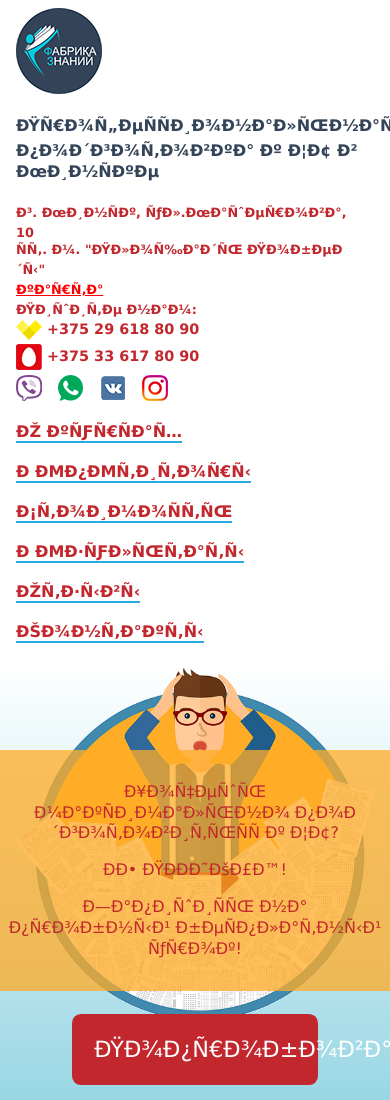
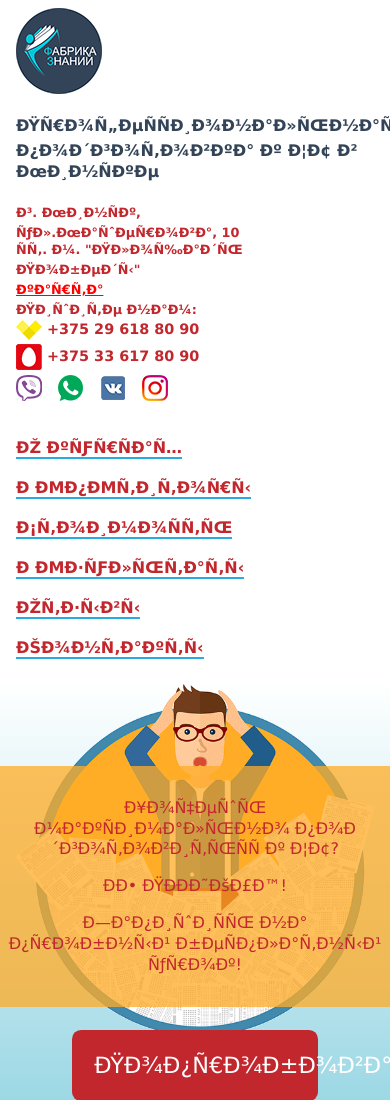
Before and after one commit to aisteron/ct.local, a PHP site: page /new/ in a window 390 px wide; the page is wider, and only the part inside the window is pictured. Shown: the top 1100 px of that part. Run offline with PHP 8.4, Linux system fonts and the light colour scheme.

Commit message:
w15.11 fixbugs

```diff
--- a/new/assets/build/css/index.css
+++ b/new/assets/build/css/index.css
@@ -112,6 +112,11 @@ body {
     padding-right: 1rem;
   }
 }
+@media (max-width: 433px) {
+  .wrap header {
+    float: none;
+  }
+}
 .wrap .menu ul {
   display: flex;
   justify-content: space-between;
@@ -149,6 +154,11 @@ body {
   }
   .wrap .menu ul li {
     line-height: 2.5;
+  }
+}
+@media (max-width: 433px) {
+  .wrap .menu {
+    padding-top: 0rem;
   }
 }
 .wrap .container {
@@ -1085,7 +1095,7 @@ body {
   display: none;
   position: fixed;
   /* Stay in place */
-  z-index: 1;
+  z-index: 2;
   /* Sit on top */
   left: 0;
   top: 0;
--- a/new/assets/src/css/index.less
+++ b/new/assets/src/css/index.less
@@ -152,6 +152,9 @@ body
 				}
 			}
 
+		}
+		@media (max-width:433px) {
+			float:none;
 		}
 
 	} // header
@@ -204,6 +207,10 @@ body
 				}
 			}
 		}
+		@media (max-width:433px) {
+			padding-top:0rem;
+		}
+
 	} // .menu
 
 	.container
@@ -1449,7 +1456,7 @@ body
 		{
 			display:none;
 			position: fixed; /* Stay in place */
-			z-index: 1; /* Sit on top */
+			z-index: 2; /* Sit on top */
 			left: 0;
 			top: 0;
 			width: 100%; /* Full width */
```
Also changed, not shown: 2 other files.
